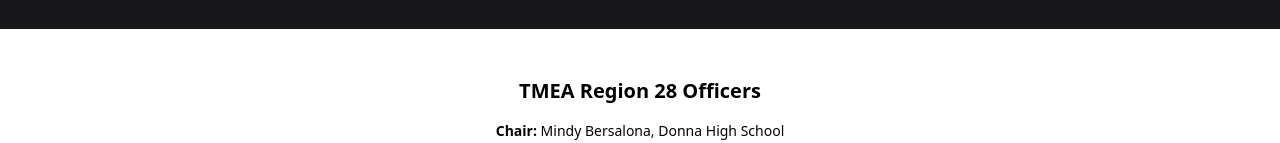
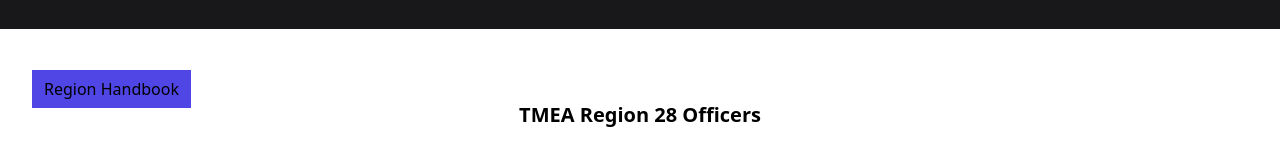
Before and after one commit to jwhitney2209/region-28-fullstack, a React (Vite) app in the folder client/: page / in a window 1280 px wide. Shown: the part 411-554 px from the top of the page. Built offline with nearby package versions, Linux system fonts and the light colour scheme; no server answers.

Commit message:
Update Home.jsx

```diff
--- a/client/src/pages/Home.jsx
+++ b/client/src/pages/Home.jsx
@@ -5,6 +5,9 @@
       <div>
         <Hero />
         <div className="mx-auto max-w-7xl sm:px-6 lg:px-8 py-12">
+          <div>
+            <a href="https://drive.google.com/file/d/1npr-2ZBG712q6LNMWzEQ3rS41siq8Txh/view?usp=drivesdk" className="px-3 py-2 bg-indigo-600">Region Handbook</a>
+            </div>
           <h1 className="font-semibold text-xl text-center">
             TMEA Region 28 Officers
           </h1>
```
